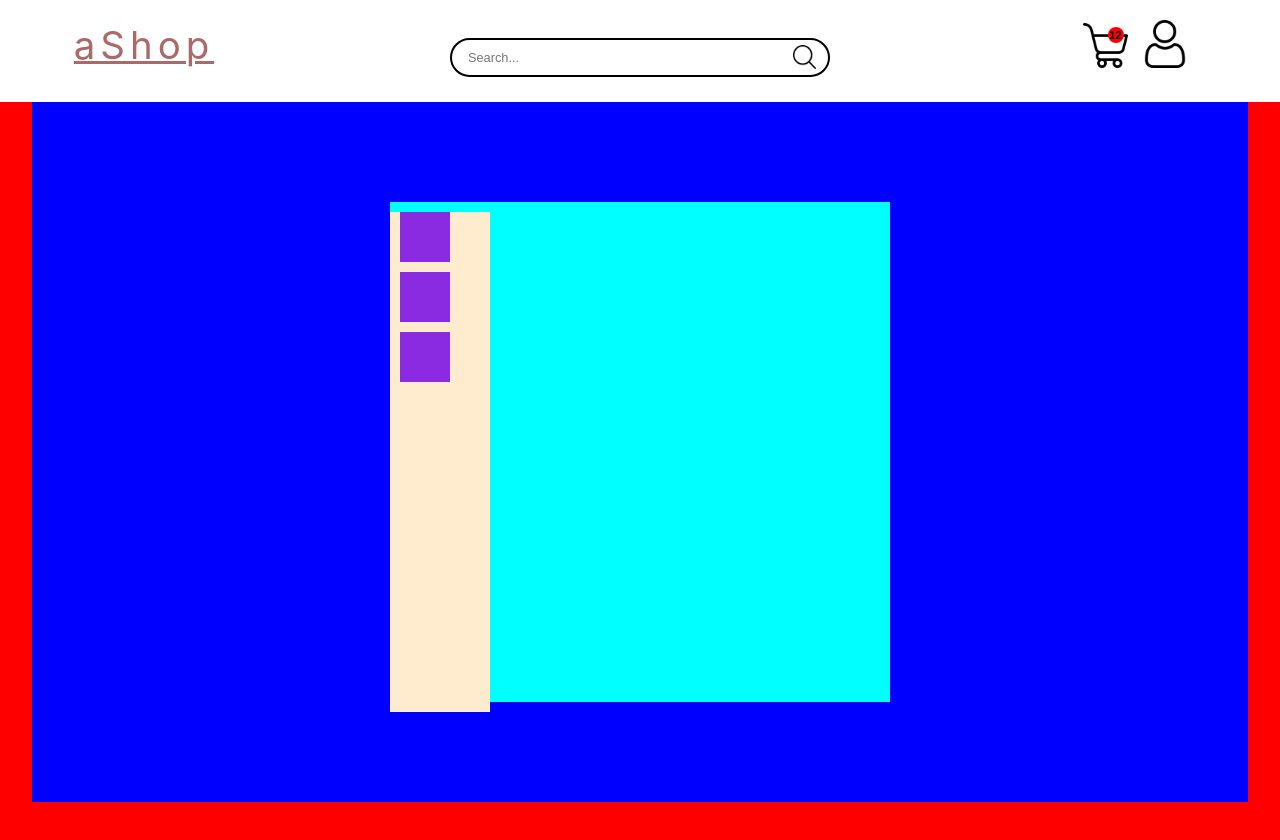
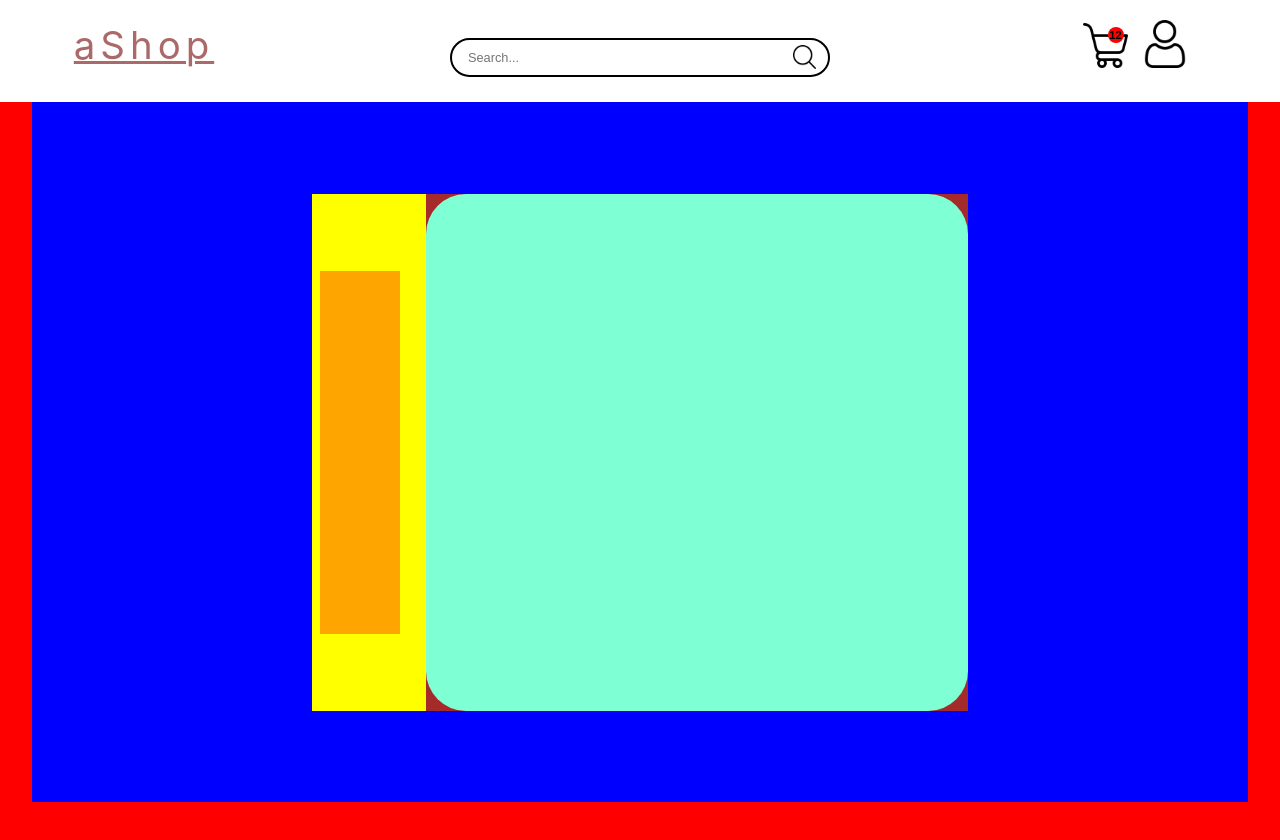
Before and after one commit to JustinShyexE/EleCtro-Frontend, a Vue app: page /item in a window 1280 px wide. Shown: the top 840 px of the page. Built offline with nearby package versions, Linux system fonts and the light colour scheme.

Commit message:
make carousel responsive

```diff
--- a/src/pages/Item.vue
+++ b/src/pages/Item.vue
@@ -5,13 +5,12 @@
 <template>
   <div class="wrapper">
     <div class="container center">
-              <div class="carouselContainer">
-                <div class="selector">
-                     <div class="smImg"> </div>
-                     <div class="smImg"> </div>
-                     <div class="smImg"> </div>
-                </div>
-              </div>
+      <div class="carousel">
+        <div class="left">
+          <div class="leftChild"></div>
+        </div>
+        <div class="right"></div>
+      </div>
     </div>
   </div>
 </template>
@@ -32,22 +31,100 @@
   height: 700px;
   background-color: blue;
 }
-.carouselContainer{
-    background-color: aqua;
-    width: 500px;
-    height: 500px;
-}
-.selector {
-    height: 100%;
-    width: 20%;
-    background-color: blanchedalmond;
-    display: block;
-}
-.smImg{
-    width: 50px;
-    height: 50px;
-    background-color: blueviolet;
-    margin: 10px
+
+.carousel {
+  height: 225px;
+  width: 285px;
+  background-color: brown;
+  display: inline-flex;
 }
 
+.left {
+  height: 225px;
+  width: 60px;
+  background-color: yellow;
+  display: flex;
+  align-items: center;
+}
+.leftChild{
+  height: 70%;
+  width: 70%;
+  background-color: orange;
+  margin-left: 7%;
+}
+.right{
+    width: 100%;
+    height:100%;
+    background-color: aquamarine;
+    border-radius: 40px;
+}
+
+@media (min-width: 400px) {
+  .carousel {
+    height: calc(225px*1.3);
+    width: calc(285px*1.3);
+  }
+
+  .left {
+    height: calc(225px*1.3);
+    width: calc(60px*1.3);
+  }
+}
+
+@media (min-width: 550px) {
+  .carousel {
+    height: calc(225px*1.7);
+    width: calc(285px*1.7);
+  }
+
+  .left {
+    height: calc(225px*1.7);
+    width: calc(60px*1.7);
+  }
+}
+
+@media (min-width: 768px) {
+  .carousel {
+    height: calc(225px*1.9);
+    width: calc(285px*1.9);
+  }
+
+  .left {
+    height: calc(225px*1.9);
+    width: calc(60px*1.9);
+  }
+}
+
+@media (min-width: 1024px) {
+  .carousel {
+    height: calc(225px*2.1);
+    width: calc(285px*2.1);
+  }
+  .left {
+    height: calc(225px*2.1);
+    width: calc(60px*2.1);
+  }
+}
+
+@media (min-width: 1280px) {
+    .carousel {
+    height: calc(225px*2.3);
+    width: calc(285px*2.3);
+  }
+  .left {
+    height: calc(225px*2.3);
+    width: calc(60px*2.3);
+  }
+}
+
+@media (min-width: 1536px) {
+      .carousel {
+    height: calc(225px*2.6);
+    width: calc(285px*2.6);
+  }
+  .left {
+    height: calc(225px*2.6);
+    width: calc(60px*2.6);
+  }
+}
 </style>
```
